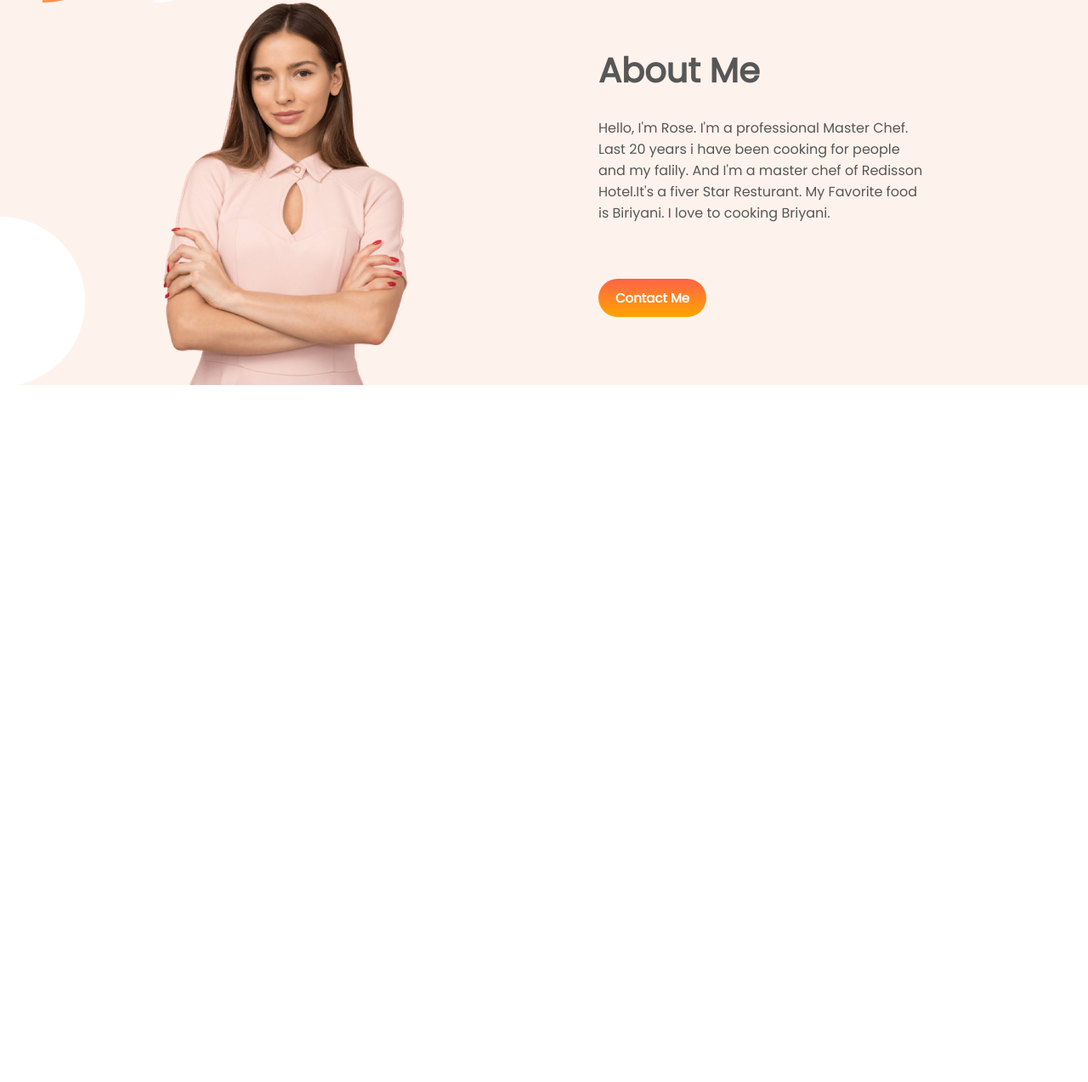
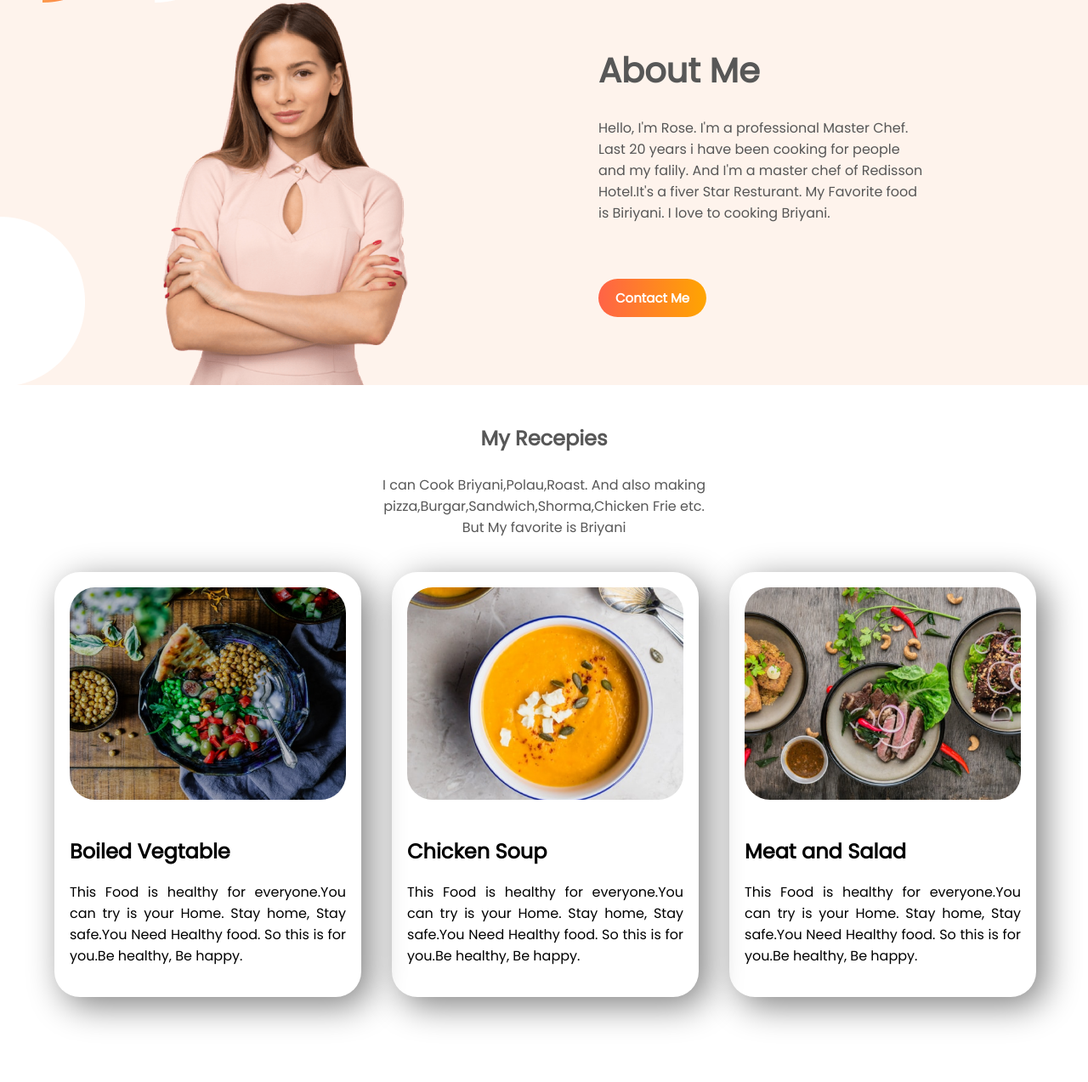
Before and after one commit to asibhub/Food-network, a plain HTML site: page index.html in a window 1280 px wide. Shown: the part 847-2120 px from the top of the page at 85% size. Before the commit the page ends 1320 px from the top, so only its background shows below. Drawn offline with Linux system fonts and the light colour scheme.

Commit message:
third section

```diff
--- a/index.html
+++ b/index.html
@@ -44,6 +44,41 @@
      </div>
     </section>
 
+    <section class="my-recepies">
+
+        <div class="recepies">
+            <br>
+            <h2>My Recepies</h2><br>
+            <p>I can Cook Briyani,Polau,Roast. And also making pizza,Burgar,Sandwich,Shorma,Chicken Frie etc. But My favorite is Briyani</p>
+
+        </div>
+
+    </section>
+
+    <section class="more-recepies">
+
+        <div class="recepies-items">
+         <img class="items" src="images/food/Project Cover8.png" alt="">
+         <br>
+         <h1>Boiled Vegtable </h1>
+         <p>This Food is healthy for everyone.You can try is your Home. Stay home, Stay safe.You Need Healthy food. So this is for you.Be healthy, Be happy.</p>
+        </div>
+
+        <div class="recepies-items">
+            <img class="items" src="images/food/Project Cover.png" alt="">
+            <br>
+            <h1>Chicken Soup </h1>
+            <p>This Food is healthy for everyone.You can try is your Home. Stay home, Stay safe.You Need Healthy food. So this is for you.Be healthy, Be happy.</p>
+           </div>
+           <div class="recepies-items">
+            <img class="items" src="images/food/Project Cover1.jpg" alt="">
+            <br>
+            <h1>Meat and Salad </h1>
+            <p>This Food is healthy for everyone.You can try is your Home. Stay home, Stay safe.You Need Healthy food. So this is for you.Be healthy, Be happy.</p>
+           </div>
+
+    </section>
+
 
 </body>
 </html>
--- a/style.css
+++ b/style.css
@@ -27,7 +27,7 @@
     color: white;
     font-size: 15px;
     font-weight: bold;
-    background-image: linear-gradient(tomato ,orange);
+    background-image: linear-gradient(to right, tomato ,orange);
     padding: 12px 20px;
     border-radius: 50px;
 }
@@ -62,3 +62,42 @@
 .about-me h1{
     font-size: 40px;
 }
+.my-recepies{
+    height: 200px;
+    width: 100%;
+}
+.recepies{
+    height: 190px;
+    width: 400px;
+    margin: 0px auto;
+    text-align: center;
+    color: #575757;
+}
+.more-recepies{
+    height: 600px;
+    width: 94%;
+    display: flex;
+    margin-left: 5%;
+    margin-right: 5%;
+
+}
+.recepies-items{
+    height: 500px;
+    width: 30%;
+    box-shadow: 10px 10px 40px gray;
+    border-radius: 30px;
+    margin-right: 3%;
+}
+.items{
+    height: 250px;
+    width: 90%;
+    margin: 18px 18px;
+    border-radius: 30px;
+}
+.recepies-items h1{
+    margin: 18px 18px;
+}
+.recepies-items p{
+    margin: 18px 18px;
+    text-align: justify;
+}
```
